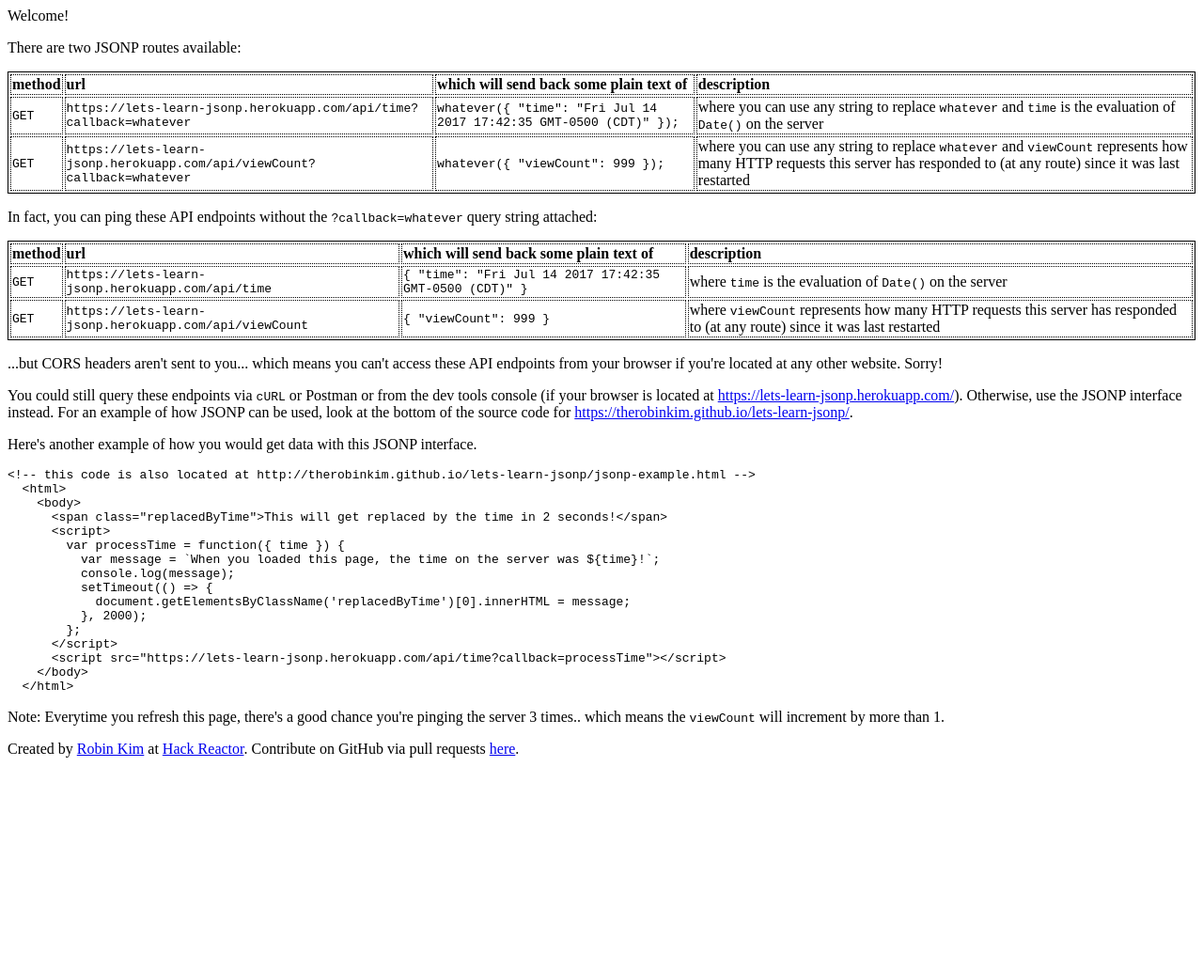
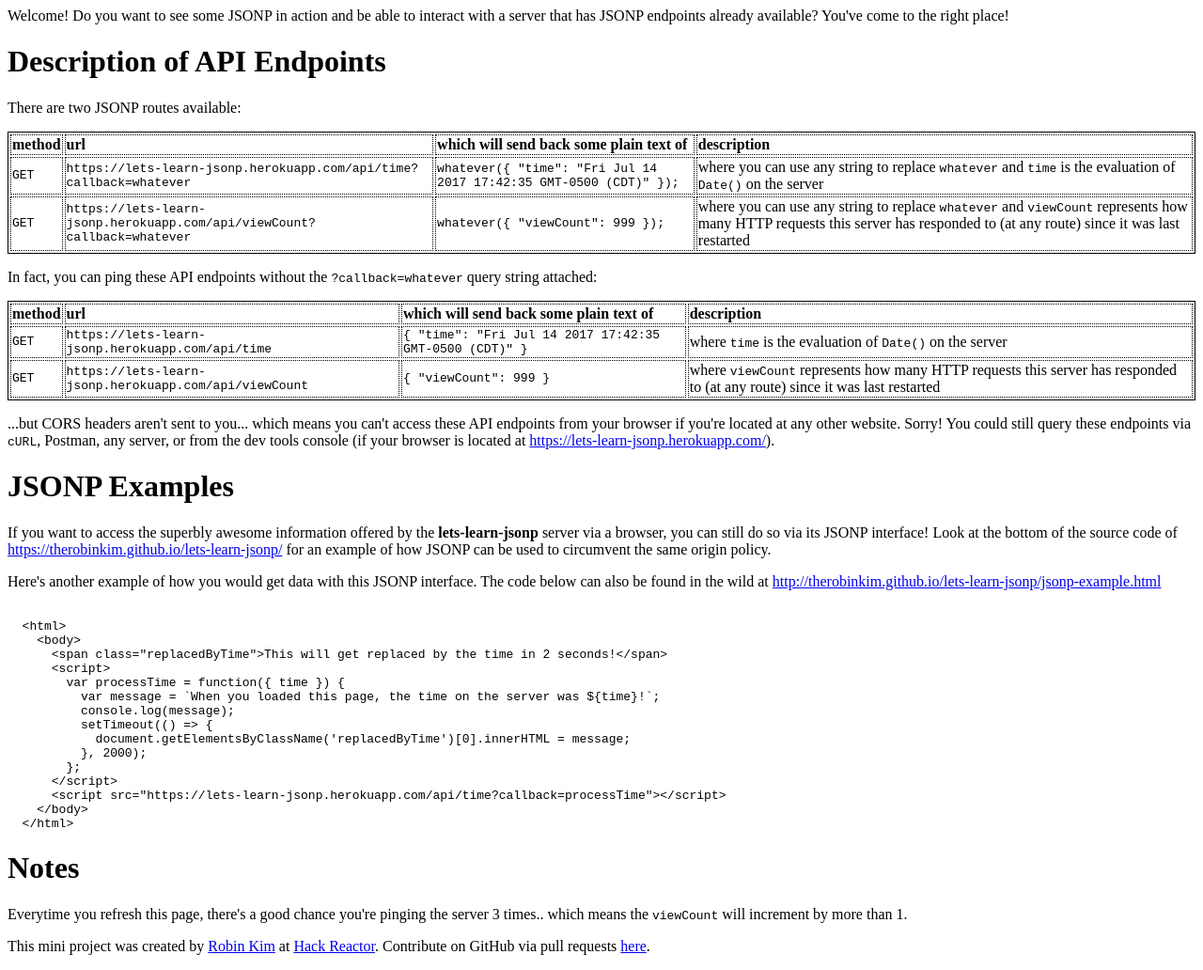
Before and after one commit to therobinkim/lets-learn-jsonp, a website: page docs/index.html in a window 1280 px wide. Shown: the whole page at 94% size. Before the commit the page ends 822 px from the top, so only its background shows below. Drawn offline with Linux system fonts and the light colour scheme.

Commit message:
Organize index.html better with HTML header tags

```diff
--- a/docs/index.html
+++ b/docs/index.html
@@ -10,7 +10,9 @@ th {
 }
 </style>
 
-<p>Welcome!</p>
+<p>Welcome! Do you want to see some JSONP in action and be able to interact with a server that has JSONP endpoints already available? You've come to the right place!</p>
+
+<h1>Description of API Endpoints</h1>
 
 <p>There are two JSONP routes available:</p>
 
@@ -68,13 +70,15 @@ th {
   </tr>
 </table>
 
-<p>...but CORS headers aren't sent to you... which means you can't access these API endpoints from your browser if you're located at any other website. Sorry!</p>
+<p>...but CORS headers aren't sent to you... which means you can't access these API endpoints from your browser if you're located at any other website. Sorry! You could still query these endpoints via <code>cURL</code>, Postman, any server, or from the dev tools console (if your browser is located at <a href="https://lets-learn-jsonp.herokuapp.com/">https://lets-learn-jsonp.herokuapp.com/</a>).</p>
 
-<p>You could still query these endpoints via <code>cURL</code> or Postman or from the dev tools console (if your browser is located at <a href="https://lets-learn-jsonp.herokuapp.com/">https://lets-learn-jsonp.herokuapp.com/</a>). Otherwise, use the JSONP interface instead. For an example of how JSONP can be used, look at the bottom of the source code for <a href="https://therobinkim.github.io/lets-learn-jsonp/">https://therobinkim.github.io/lets-learn-jsonp/</a>.</p>
+<h1>JSONP Examples</h1>
 
-<p>Here's another example of how you would get data with this JSONP interface.</p>
+<p>If you want to access the superbly awesome information offered by the <strong>lets-learn-jsonp</strong> server via a browser, you can still do so via its JSONP interface! Look at the bottom of the source code of <a href="https://therobinkim.github.io/lets-learn-jsonp/">https://therobinkim.github.io/lets-learn-jsonp/</a> for an example of how JSONP can be used to circumvent the same origin policy.</p>
 
-<xmp><!-- this code is also located at http://therobinkim.github.io/lets-learn-jsonp/jsonp-example.html -->
+<p>Here's another example of how you would get data with this JSONP interface. The code below can also be found in the wild at <a href="http://therobinkim.github.io/lets-learn-jsonp/jsonp-example.html">http://therobinkim.github.io/lets-learn-jsonp/jsonp-example.html</a></p>
+
+<xmp>
   <html>
     <body>
       <span class="replacedByTime">This will get replaced by the time in 2 seconds!</span>
@@ -93,9 +97,11 @@ th {
 </xmp>
 <!-- the whole world says don't use xmp, but oh well https://developer.mozilla.org/en-US/docs/Web/HTML/Element/xmp -->
 
-<p>Note: Everytime you refresh this page, there's a good chance you're pinging the server 3 times.. which means the <code>viewCount</code> will increment by more than 1.</p>
+<h1>Notes</h1>
 
-<p>Created by <a href="https://github.com/therobinkim/">Robin Kim</a> at <a href="http://www.hackreactor.com/">Hack Reactor</a>. Contribute on GitHub via pull requests <a href="https://github.com/therobinkim/lets-learn-jsonp">here</a>.</p>
+<p>Everytime you refresh this page, there's a good chance you're pinging the server 3 times.. which means the <code>viewCount</code> will increment by more than 1.</p>
+
+<p>This mini project was created by <a href="https://github.com/therobinkim/">Robin Kim</a> at <a href="http://www.hackreactor.com/">Hack Reactor</a>. Contribute on GitHub via pull requests <a href="https://github.com/therobinkim/lets-learn-jsonp">here</a>.</p>
 
 <script>
   const displayTime = displaySomething('time');
```
